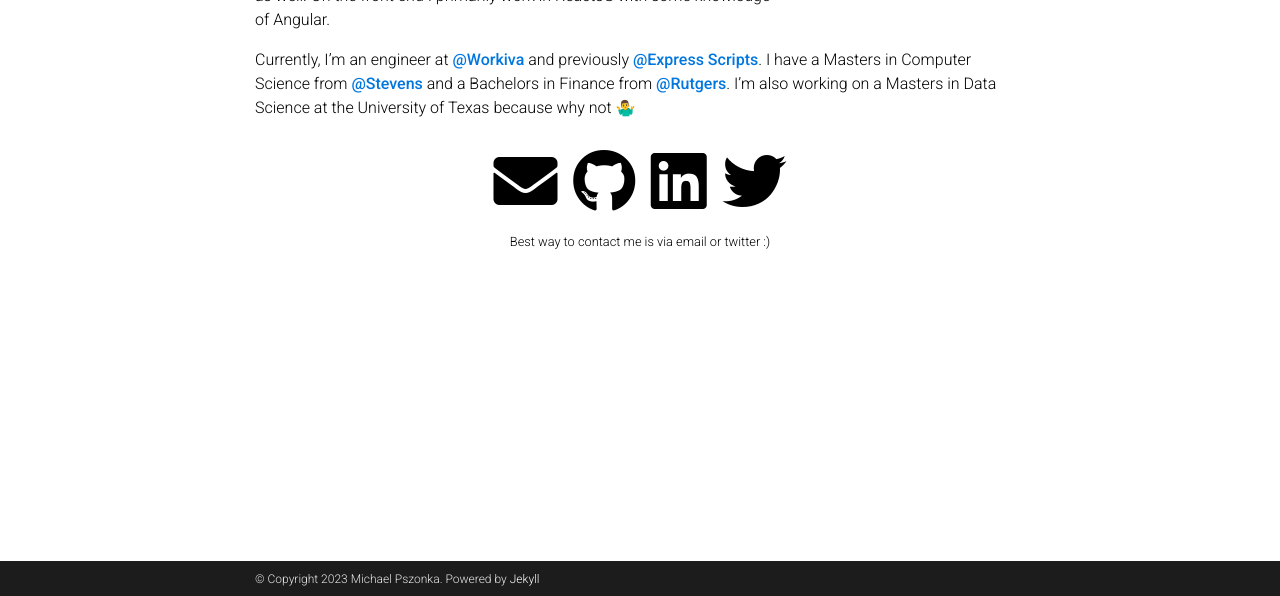
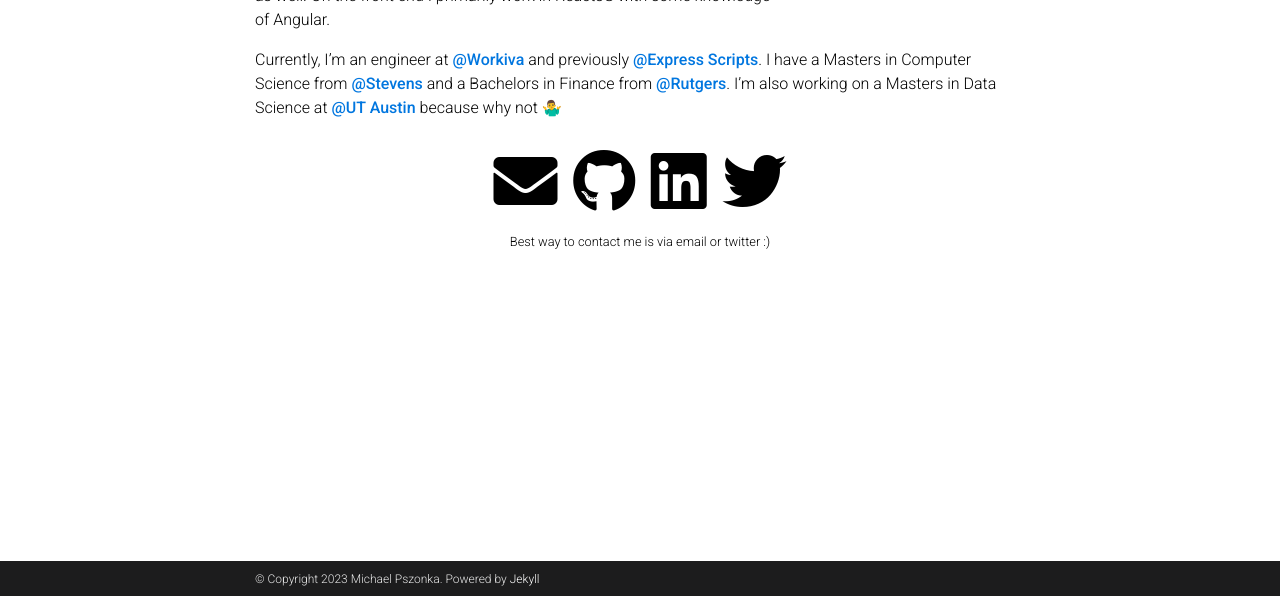
Before and after one commit to michaelpszonka/michaelpszonka.github.io, a Jekyll site: the page built from _pages/about.md, in a window 1280 px wide, cut to the strip 304-900 px from the top of the page. Built offline with Jekyll 4.4.1, drawn with Linux system fonts in a browser that asks for light colours; nearby versions of some CDN libraries; comment, search, counter and statistics services are not loaded; a style sheet for code colours, icons or effects is not loaded.

Commit message:
Update about.md

```diff
--- a/_pages/about.md
+++ b/_pages/about.md
@@ -16,4 +16,4 @@
 
 I'm a Full Stack Developer primarily working in Java , Kotlin and Python on the server side with some experience building apps in NodeJS and Python as well. On the front end I primarily work in ReactJS with some knowledge of Angular.
 
-Currently, I'm an engineer at **[@Workiva](https://www.workiva.com/)** and previously **[@Express Scripts](https://www.express-scripts.com/)**.  I have a Masters in Computer Science from **[@Stevens](https://www.stevens.edu/)** and a Bachelors in Finance from **[@Rutgers](https://www.rutgers.edu/)**.  I'm also working on a Masters in Data Science at the University of Texas because why not 🤷‍♂️
+Currently, I'm an engineer at **[@Workiva](https://www.workiva.com/)** and previously **[@Express Scripts](https://www.express-scripts.com/)**.  I have a Masters in Computer Science from **[@Stevens](https://www.stevens.edu/)** and a Bachelors in Finance from **[@Rutgers](https://www.rutgers.edu/)**.  I'm also working on a Masters in Data Science at **[@UT Austin](https://www.utexas.edu//)** because why not 🤷‍♂️
```
